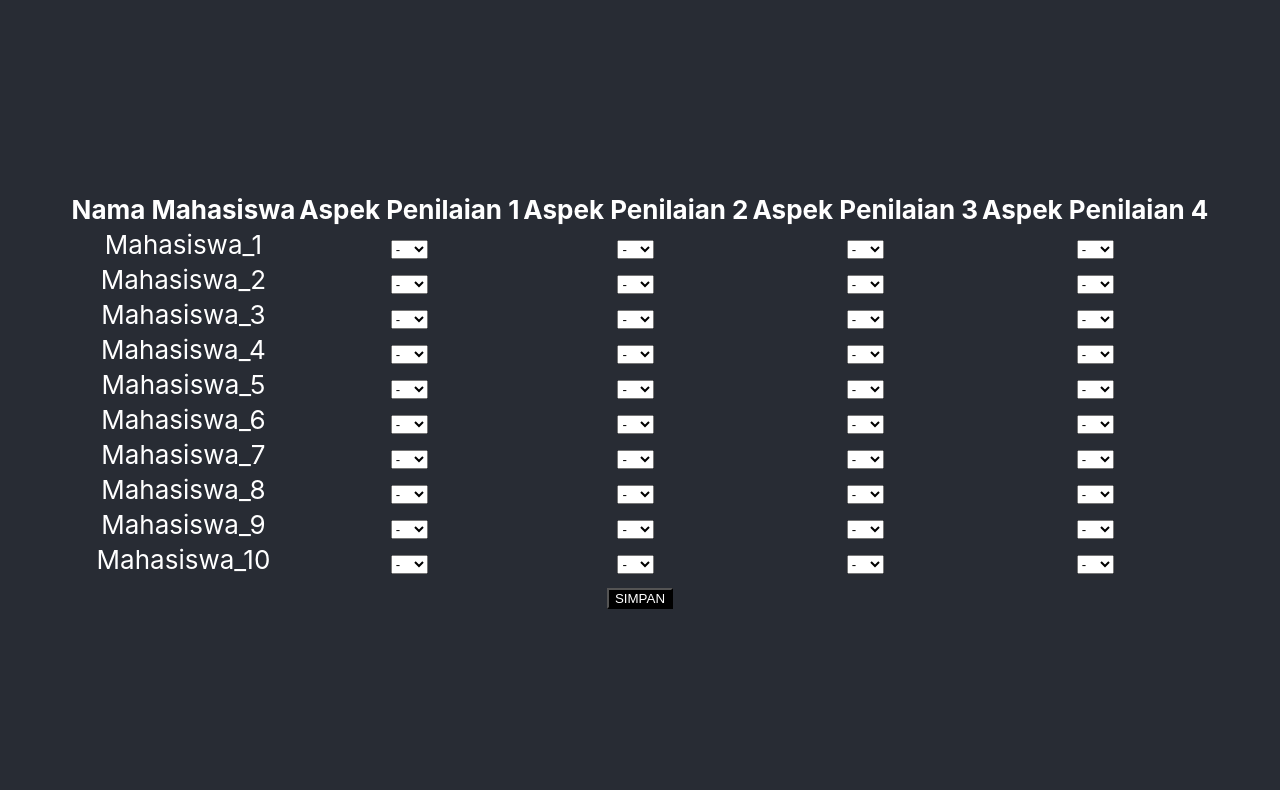
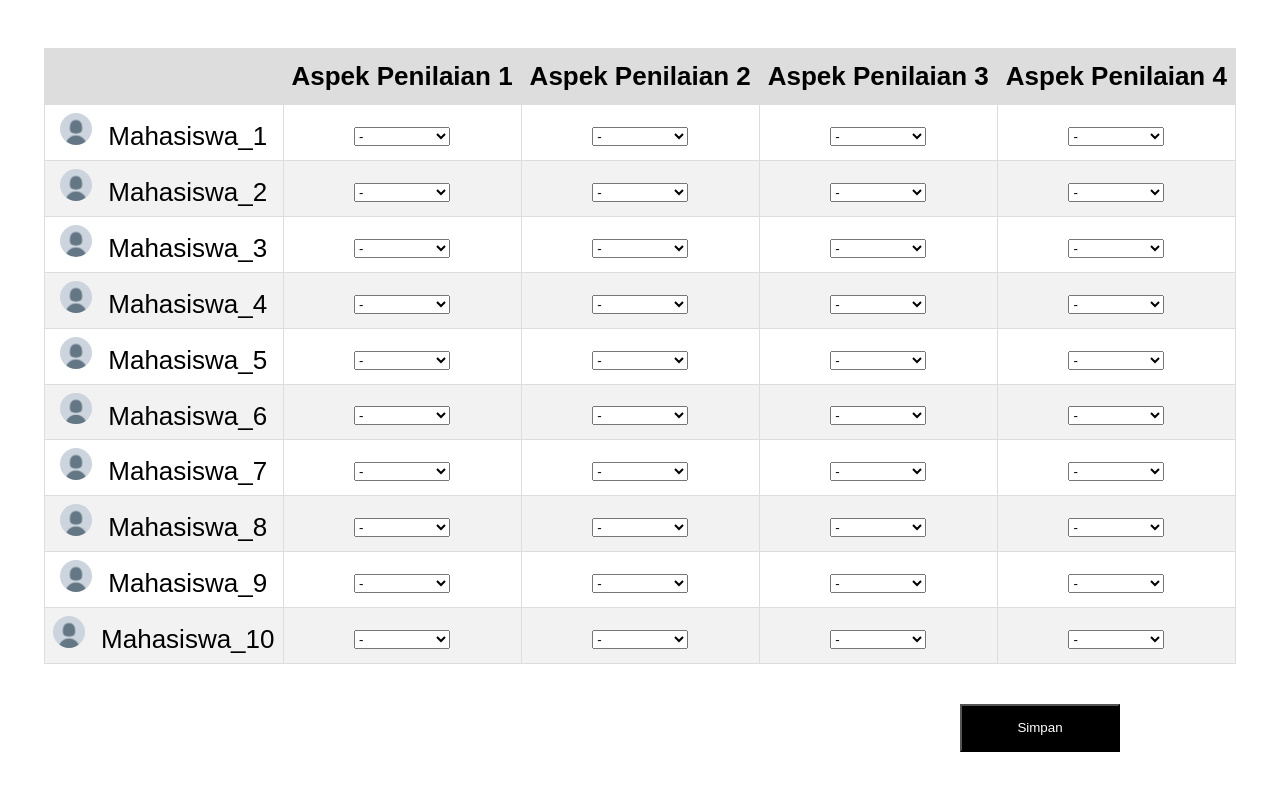
Before and after one commit to ariobintangn/talentlytica-test, a React (Create React App) app in the folder talentlytica-test/: page / in a window 1280 px wide. Shown: the top 790 px of the page. Built offline with nearby package versions, Linux system fonts and the light colour scheme.

Commit message:
finished with projects

```diff
--- a/talentlytica-test/src/App.css
+++ b/talentlytica-test/src/App.css
@@ -14,14 +14,35 @@
 }
 
 .App-header {
-  background-color: #282c34;
+  background-color: #ffffff;
   min-height: 100vh;
   display: flex;
   flex-direction: column;
   align-items: center;
   justify-content: center;
   font-size: calc(10px + 2vmin);
-  color: white;
+}
+
+#customers {
+  font-family: Arial, Helvetica, sans-serif;
+  border-collapse: collapse;
+  width: 100%;
+}
+
+#customers td, #customers th {
+  border: 1px solid #ddd;
+  padding: 8px;
+}
+
+#customers tr:nth-child(even){background-color: #f2f2f2;}
+
+#customers tr:hover {background-color: #ddd;}
+
+#customers th {
+  padding-top: 12px;
+  padding-bottom: 12px;
+  text-align: center;
+  background-color: #ddd;
 }
 
 .App-link {
--- a/talentlytica-test/src/Views/ScoreTable.js
+++ b/talentlytica-test/src/Views/ScoreTable.js
@@ -1,11 +1,11 @@
 import React, { useEffect, useState } from "react";
-
+import avatar from '../avatar.png'
 function ScoreTable() {
   const [scores, setScores] = useState({});
-  const [showResult, setShowResult] = useState(false)
+  const [showResult, setShowResult] = useState(false);
 
   const handleScoreChange = (event, indexStudent, indexCriteria) => {
-    setShowResult(false)
+    setShowResult(false);
     console.log(
       indexStudent,
       indexCriteria,
@@ -22,10 +22,9 @@ function ScoreTable() {
       ...scores,
       [`aspek_penilaian_${indexCriteria + 1}`]: {
         ...scores[`aspek_penilaian_${indexCriteria + 1}`],
-        [`mahasiswa_${indexStudent+1}`]: parseInt(event.target.value)
-      }
-    })
-
+        [`mahasiswa_${indexStudent + 1}`]: parseInt(event.target.value),
+      },
+    });
   };
 
   useEffect(() => {
@@ -33,16 +32,16 @@ function ScoreTable() {
   }, [scores]);
 
   const handleSave = () => {
-    setShowResult(true)
+    setShowResult(true);
     console.log(scores);
   };
 
   return (
     <div>
-      <table style={{tableLayout:"auto", borderColor:"white", border:12}}>
+      <table style={{ tableLayout: "auto", borderColor: "white", border: "1px solid #000" }} id="customers">
         <thead>
           <tr>
-            <th>Nama Mahasiswa</th>
+            <th></th>
             <th>Aspek Penilaian 1</th>
             <th>Aspek Penilaian 2</th>
             <th>Aspek Penilaian 3</th>
@@ -55,7 +54,7 @@ function ScoreTable() {
             .map((el, indexStudent) => {
               return (
                 <tr>
-                  <td>{`Mahasiswa_${indexStudent + 1}`}</td>
+                  <td><img src={avatar} style={{width:"4vh", marginRight:"2vh", borderRadius:"100%"}}/>{`Mahasiswa_${indexStudent + 1}`}</td>
                   {Array(4)
                     .fill(1)
                     .map((el, indexCriteria) => {
@@ -69,8 +68,10 @@ function ScoreTable() {
                                 indexCriteria
                               )
                             }
-                          >
-                            <option value="0" selected disabled>-</option>
+                           style={{minWidth:"12vh"}}>
+                            <option value="0" selected disabled>
+                              -
+                            </option>
                             <option value="1">1</option>
                             <option value="2">2</option>
                             <option value="3">3</option>
@@ -90,12 +91,17 @@ function ScoreTable() {
             })}
         </tbody>
       </table>
-      <button onClick={handleSave} style={{backgroundColor:"black", color:"white"}}>SIMPAN</button>
+      <div style={{marginLeft:"100vh", marginTop: "5vh"}}>
 
+      <button
+        onClick={handleSave}
+        style={{ backgroundColor: "black", color: "white", width: "20vh", height: "6vh" }}
+        >
+        Simpan
+      </button>
+        </div>
 
-      {showResult && <div>
-        {JSON.stringify(scores, null, 2)}
-      </div>}
+      {showResult && <div>{JSON.stringify(scores, null, 2)}</div>}
     </div>
   );
 }
```
Also changed, not shown: talentlytica-test/src/avatar.png (added).
